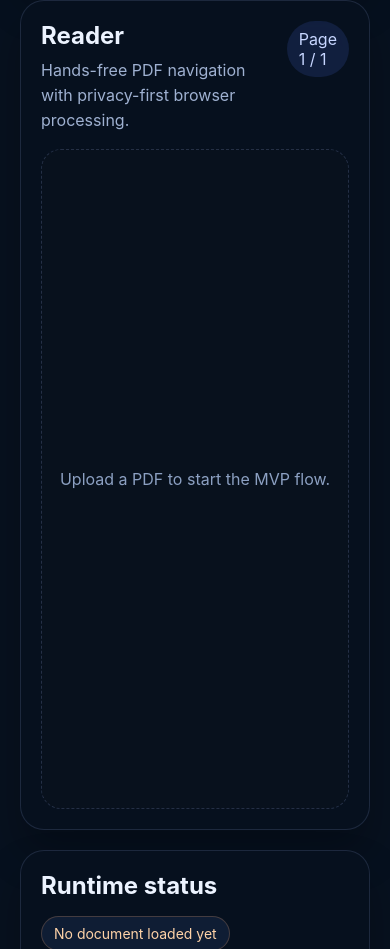
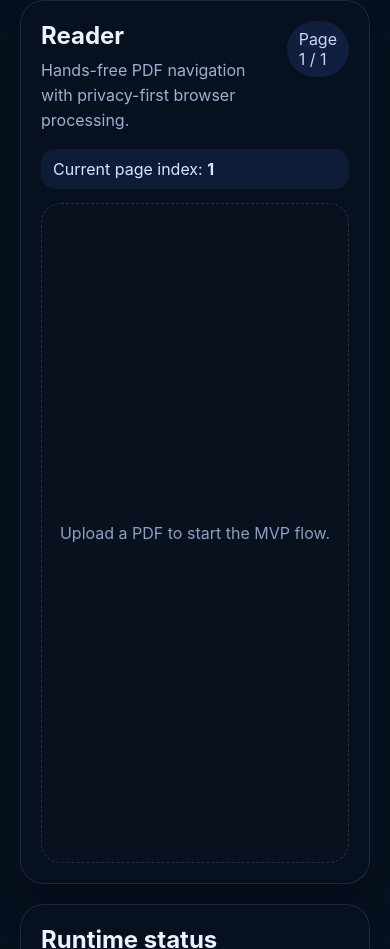
Before and after one commit to rumblebot-0318/handsfree-pdf-reader, a React app: page / in a window 390 px wide. Shown: the part 1374-2323 px from the top of the page. Built offline with nearby package versions, Linux system fonts and the light colour scheme.

Commit message:
feat: add page index banner and longer mobile debounce

```diff
--- a/src/components/PdfStage.tsx
+++ b/src/components/PdfStage.tsx
@@ -20,6 +20,10 @@ export function PdfStage({ canvasRef, viewerState, hasDocument }: PdfStageProps)
         </div>
       </div>
 
+      <div className="page-index-banner">
+        Current page index: <strong>{viewerState.page}</strong>
+      </div>
+
       <div className="viewer-surface">
         {hasDocument ? null : <div className="empty-state">Upload a PDF to start the MVP flow.</div>}
         <canvas ref={canvasRef} className={hasDocument ? 'pdf-canvas visible' : 'pdf-canvas'} />
--- a/src/hooks/useGestureController.ts
+++ b/src/hooks/useGestureController.ts
@@ -238,8 +238,9 @@ export function useGestureController(onGesture: (event: GestureEvent) => void) {
     const leftTarget = baseline - 0.14
     const rightTarget = baseline + 0.14
 
+    const boxDebounceMs = Math.max(config.cooldownMs, 3000)
     let gesture: GestureEvent | null = null
-    if (now - lastTriggeredAtRef.current >= config.cooldownMs) {
+    if (now - lastTriggeredAtRef.current >= boxDebounceMs) {
       if (centerX >= rightTarget) {
         gesture = { label: 'Head right (target)', action: 'next', confidence: Math.min(1, (centerX - baseline) / 0.24), timestamp: now }
       } else if (centerX <= leftTarget) {
--- a/src/styles/app.css
+++ b/src/styles/app.css
@@ -97,6 +97,13 @@ button:disabled { opacity: 0.5; cursor: not-allowed; }
   background: rgba(84, 122, 255, 0.14);
   color: #c7d6ff;
 }
+.page-index-banner {
+  margin-bottom: 14px;
+  padding: 10px 12px;
+  border-radius: 14px;
+  background: rgba(84, 122, 255, 0.1);
+  color: #dbe5ff;
+}
 .webcam-frame {
   aspect-ratio: 16 / 9;
   border-radius: 20px;
```
